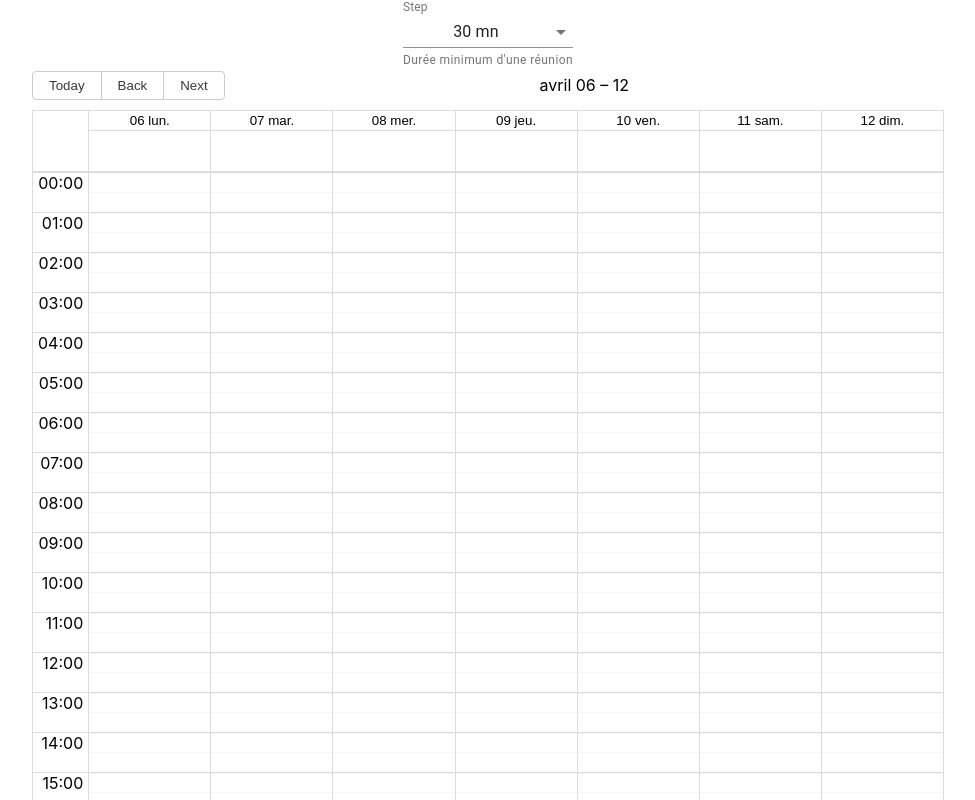
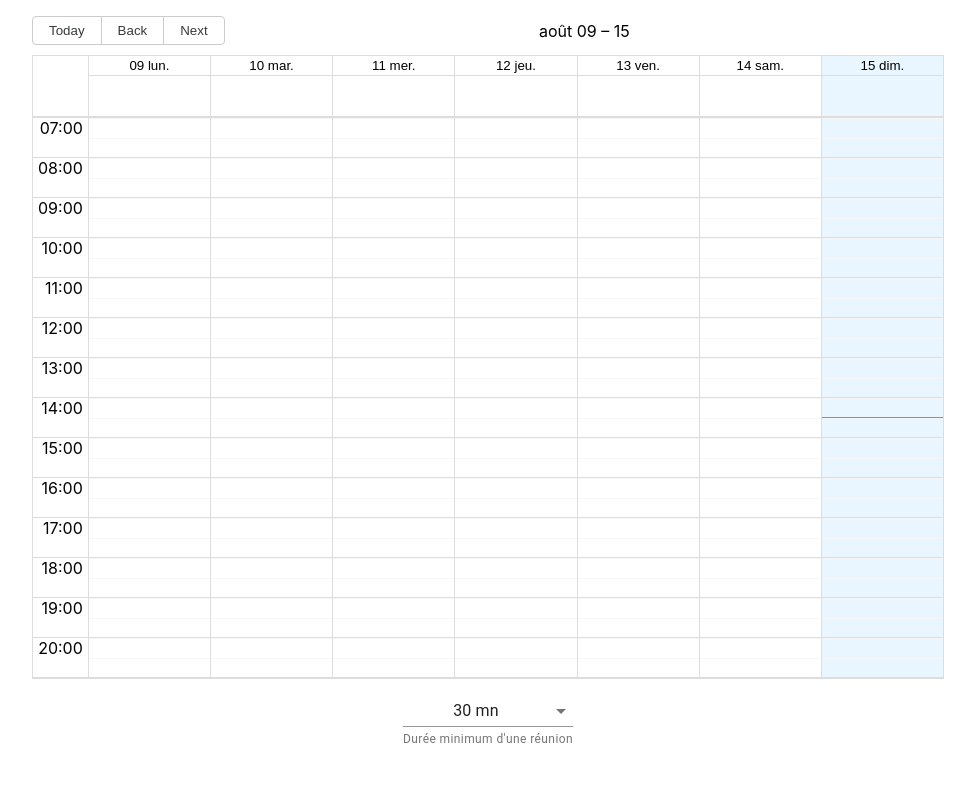
Before and after one commit to IlesESGI/zoom-calendar, a React (Create React App) app: page / in a window 1280 px wide. Shown: the top 800 px of the page, without its empty margins (152-1127 px from the left). Built offline with nearby package versions, Linux system fonts and the light colour scheme.

Commit message:
Limit hours to work hours (7AM to 9PM) + add modal to assign client name for the meeting + add toast to warn users when mistaks occur

```diff
--- a/src/App.tsx
+++ b/src/App.tsx
@@ -5,11 +5,18 @@ import 'react-big-calendar/lib/css/react-big-calendar.css'
 import { Calendar, View, DateLocalizer } from 'react-big-calendar'
 import { momentLocalizer } from 'react-big-calendar';
 import moment from 'moment'
-import InputLabel from '@material-ui/core/InputLabel';
+import Button from '@material-ui/core/Button';
+import TextField from '@material-ui/core/TextField';
+import Dialog from '@material-ui/core/Dialog';
+import DialogActions from '@material-ui/core/DialogActions';
+import DialogContent from '@material-ui/core/DialogContent';
+import DialogContentText from '@material-ui/core/DialogContentText';
+import DialogTitle from '@material-ui/core/DialogTitle';
 import MenuItem from '@material-ui/core/MenuItem';
 import FormHelperText from '@material-ui/core/FormHelperText';
 import FormControl from '@material-ui/core/FormControl';
 import Select from '@material-ui/core/Select';
+import Box from '@material-ui/core/Box';
 import 'moment/locale/fr';
 
 const localizer = momentLocalizer(moment);
@@ -37,19 +44,46 @@ const App: React.FC = () => {
 
   const [events, setEvents] = useState([] as CalendarEvent[]);
   const [step, setStep] = useState(30);
+  const [open, setOpen] = React.useState(false);
+  const [client, setClient] = useState('');
+
+  const messagesAltertBox = {
+    previousDate: "Impossible de positionner un créneau à cette heure car la date choisie est antérieure à la date actuelle !",
+    lunchTime: "Impossible de positionner un créneau à cette heure pendant la pause midi !",
+    concurentMeeting: "Impossible de positionner un créneau à cette heure car il y a deja un créneau de programmer à ette heure !"
+  }
+
+  const handleClickOpen = () => {
+    setOpen(true);
+  };
+
+  const handleClose = () => {
+    setOpen(false);
+  };
+
+  const handleChangeClient = (event: any) => {
+    setClient(event.target.value);
+    console.log(client);
+  }
+
+  const today = new Date();
+  const minRangeHour = new Date(today.getFullYear(), today.getMonth(), today.getDate(), 7, 0, 0);
+  const maxRangeHour = new Date(today.getFullYear(), today.getMonth(), today.getDate(), 21, 0, 0);
 
   const handleChangeStep = (event: any) => {
-      setStep(Number(event.target.value));
+    setStep(Number(event.target.value));
   };
 
   const handleSelect = ({ start, end }: { start: any; end: any }) => {
-    const title = window.prompt('New Event name')
+    //handleClickOpen
 
-    if (title) {
+    setOpen(true);
+
+    if (client) {
       let newEvent = {} as CalendarEvent;
       newEvent.start = moment(start).toDate();
       newEvent.end = moment(end).toDate();
-      newEvent.title = title;
+      newEvent.title = client;
       setEvents([
         ...events,
         newEvent
@@ -59,23 +93,33 @@ const App: React.FC = () => {
 
   return (
     <div className="App">
-      <FormControl >
-        <InputLabel >
-          Step
-        </InputLabel>
-        <Select
-          labelId="simple-select-placeholder-label"
-          id="simple-select"
-          value={step}
-          onChange={handleChangeStep}
-          displayEmpty
-        >
-          <MenuItem value={15}>15 mn</MenuItem>
-          <MenuItem value={30}>30 mn</MenuItem>
-          <MenuItem value={60}>1 h</MenuItem>
-        </Select>
-        <FormHelperText>Durée minimum d'une réunion</FormHelperText>
-      </FormControl>
+      <div>
+        <Dialog open={open} onClose={handleClose} aria-labelledby="form-dialog-title">
+          <DialogTitle id="form-dialog-title">Création d'une réunion</DialogTitle>
+          <DialogContent>
+            <DialogContentText>
+              Nom du client avec qui la réunion aura lieu :
+            </DialogContentText>
+            <TextField
+              autoFocus
+              margin="dense"
+              id="client"
+              fullWidth
+              value={client}
+              onChange={handleChangeClient}
+            />
+          </DialogContent>
+          <DialogActions>
+            <Button onClick={handleClose} color="primary">
+              Cancel
+            </Button>
+            <Button onClick={handleClose} color="primary">
+              Subscribe
+            </Button>
+          </DialogActions>
+        </Dialog>
+      </div>
+      <Box m={2} />
       <Container maxWidth="md">
         <Calendar
           selectable
@@ -83,13 +127,28 @@ const App: React.FC = () => {
           events={events}
           views={['week']}
           defaultView={allViews[0]}
-          scrollToTime={new Date(1970, 1, 1, 6)}
-          defaultDate={new Date(2015, 3, 12)}
-          onSelectEvent={event => alert(event.title)}
+          defaultDate={today}
           onSelectSlot={handleSelect}
           culture={'fr'}
           step={step}
+          min={minRangeHour}
+          max={maxRangeHour}
         />
+        <Box m={2} />
+        <FormControl >
+          <Select
+            labelId="simple-select-placeholder-label"
+            id="simple-select"
+            value={step}
+            onChange={handleChangeStep}
+            displayEmpty
+          >
+            <MenuItem value={15}>15 mn</MenuItem>
+            <MenuItem value={30}>30 mn</MenuItem>
+            <MenuItem value={60}>1 h</MenuItem>
+          </Select>
+          <FormHelperText>Durée minimum d'une réunion</FormHelperText>
+        </FormControl>
       </Container>
     </div>
   );
```
